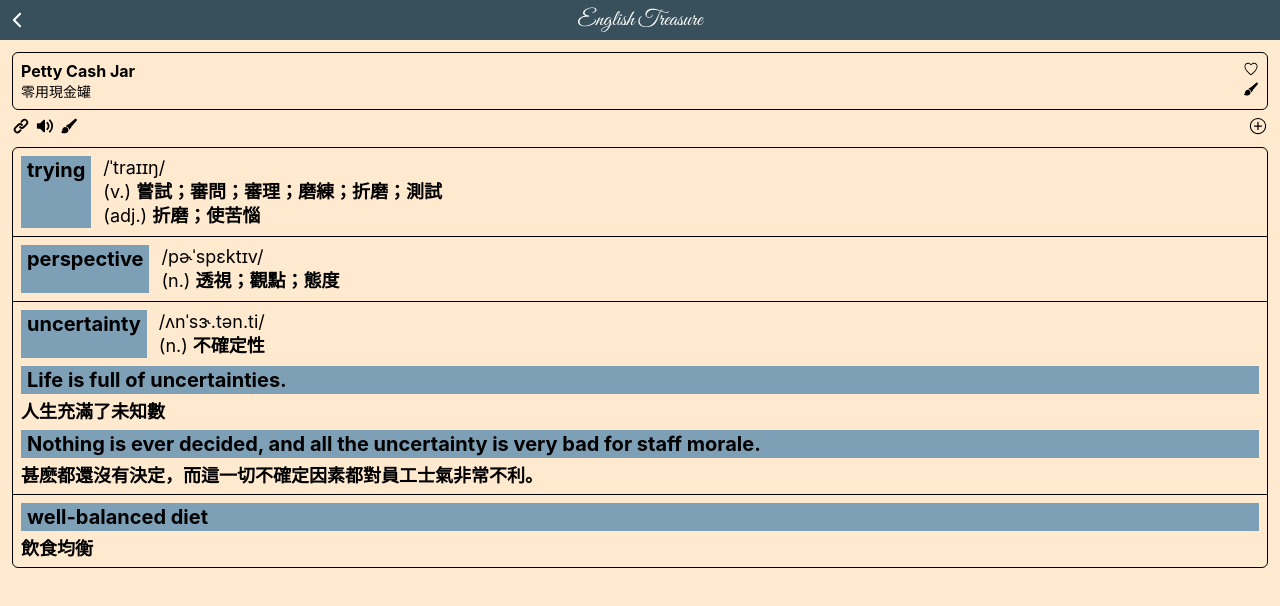
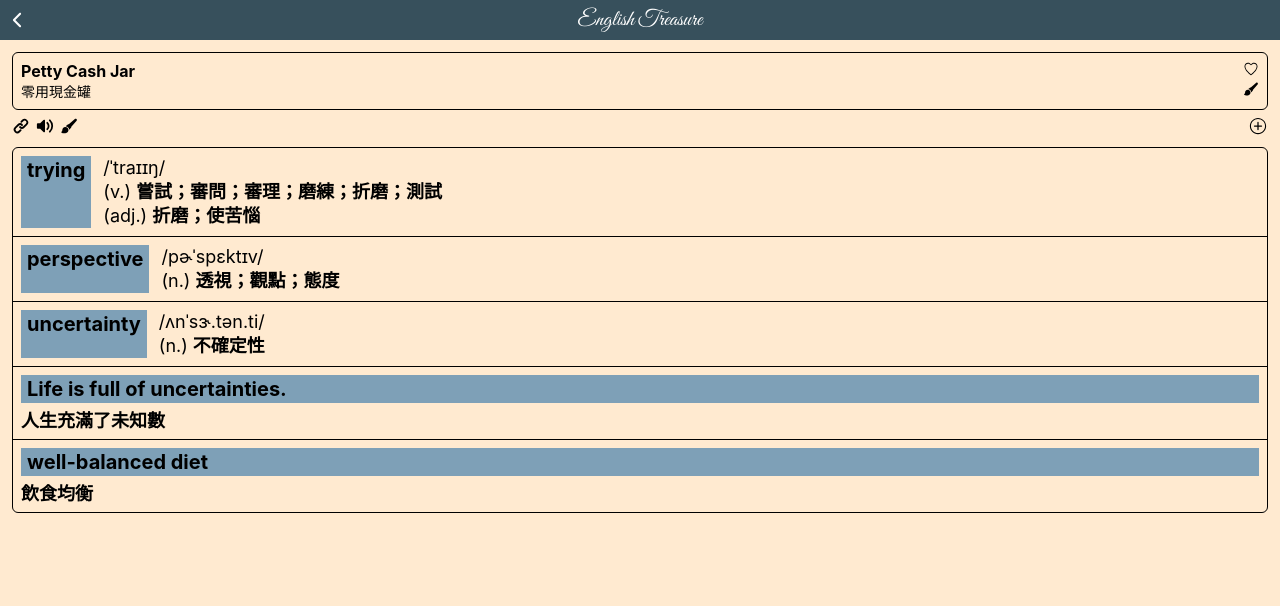
Before and after one commit to AbbyAbby33/english-treasure, a Next.js app: page /material in a window 1280 px wide. Shown: the top 606 px of the page. Built offline with nearby package versions, Linux system fonts and the light colour scheme.

Commit message:
feat: 語料內頁樣板-根據業務邏輯調整UI，不要單字和句子在同一層

```diff
--- a/pages/material/index.tsx
+++ b/pages/material/index.tsx
@@ -21,30 +21,37 @@ const MaterialPage: NextPage = () => {
     const dataList = [
         {
             id: 'md00001',
-            content: [
-                { id: 'w00001', type: '1', english: 'trying', phoneticSymbol: '/ˈtraɪɪŋ/', chinese: [{ type: 'v', mean: '嘗試；審問；審理；磨練；折磨；測試' }, { type: 'adj', mean: '折磨；使苦惱' }] }, // 1.單字
-            ]
+            type: '1', // 1.單字
+            english: 'trying',
+            phoneticSymbol: '/ˈtraɪɪŋ/',
+            chineseList: [{ type: 'v', mean: '嘗試；審問；審理；磨練；折磨；測試' }, { type: 'adj', mean: '折磨；使苦惱' }]
         },
         {
             id: 'md00002',
-            content: [
-                { id: 'w00002', type: '1', english: 'perspective', phoneticSymbol: '/pɚˈspɛktɪv/', chinese: [{ type: 'n', mean: '透視；觀點；態度' }] }, // 1.單字
-            ]
+            type: '1',// 1.單字
+            english: 'perspective',
+            phoneticSymbol: '/pɚˈspɛktɪv/',
+            chineseList: [{ type: 'n', mean: '透視；觀點；態度' }]
         },
         {
             id: 'md00003',
-            content: [
-                { id: 'w00003', type: '1', english: 'uncertainty', phoneticSymbol: '/ʌnˈsɝ.tən.ti/', chinese: [{ type: 'n', mean: '不確定性' }] }, // 1.單字
-                { id: 'w00004', type: '3', english: 'Life is full of uncertainties.', chinese: '人生充滿了未知數' }, //3.句子
-                { id: 'w00005', type: '3', english: 'Nothing is ever decided, and all the uncertainty is very bad for staff morale.', chinese: '甚麽都還沒有決定，而這一切不確定因素都對員工士氣非常不利。' }, //3.句子
-            ]
+            type: '1',// 1.單字
+            english: 'uncertainty',
+            phoneticSymbol: '/ʌnˈsɝ.tən.ti/',
+            chineseList: [{ type: 'n', mean: '不確定性' }]
         },
         {
             id: 'md00004',
-            content: [
-                { id: 'w00006', type: '2', english: 'well-balanced diet', chinese: '飲食均衡' }, //2.片語
-            ]
-        }
+            type: '3',//3.句子
+            english: 'Life is full of uncertainties.',
+            chinese: '人生充滿了未知數'
+        },
+        {
+            id: 'md00005',
+            type: '2',//2.片語
+            english: 'well-balanced diet',
+            chinese: '飲食均衡'
+        },
     ];
 
     return (
@@ -63,18 +70,15 @@ const MaterialPage: NextPage = () => {
             <div className={styles['material-content']}>
                 {dataList.map((item) => (
                     <div key={item.id} className={styles['material-item']}>
-                        {item.content.map((v) => {
-                            return (
-                                <div key={v.id}>
-                                    {v.type === '1'
+                        {item.type === '1'
                             ? (
                                 <div className={styles['material-word']}>
-                                                <div className={styles['material-english']}>{v.english}</div>
+                                    <div className={styles['material-english']}>{item.english}</div>
                                     <div className={styles['description']}>
                                         {/* 音標 */}
-                                                    <div>{v.phoneticSymbol}</div>
+                                        <div>{item.phoneticSymbol}</div>
                                         {/* 中文 */}
-                                                    {v.chinese.map((c) => {
+                                        {item.chineseList?.map((c) => {
                                             return (
                                                 <div key={c.type}>
                                                     <span>{`(${c.type}.) `}</span>
@@ -83,18 +87,16 @@ const MaterialPage: NextPage = () => {
                                             )
                                         })}
                                     </div>
+
                                 </div>
                             )
                             : (
                                 <div>
-                                                <div className={styles['material-english']}>{v.english}</div>
-                                                <div className={styles['material-chinese-sentence']}>{v.chinese}</div>
+                                    <div className={styles['material-english']}>{item.english}</div>
+                                    <div className={styles['material-chinese-sentence']}>{item.chinese}</div>
                                 </div>
                             )
                         }
-                                </div>
-                            )
-                        })}
                     </div>
                 ))}
             </div>
```
Lines whose indentation alone changed are shown as unchanged.
